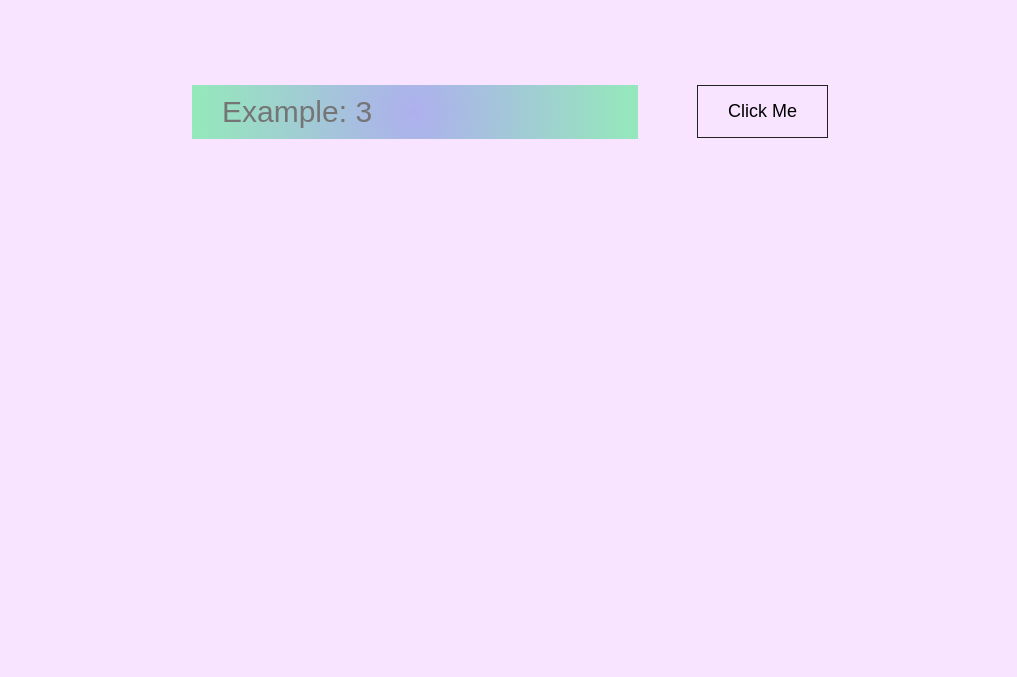
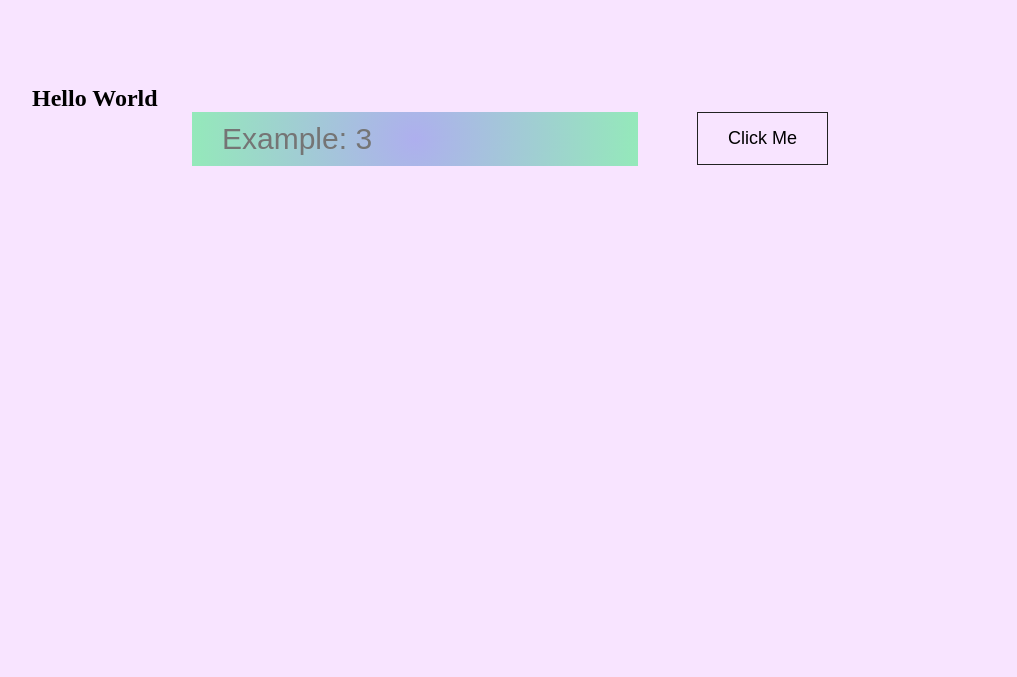
Before and after one commit to aboutamirhamza/Multiplication-Table, a plain HTML site: page index.html in a window 1280 px wide. Shown: the part 123-800 px from the top of the page, without its empty margins (23-1040 px from the left). Drawn offline with Linux system fonts and the light colour scheme; a web font is replaced by a local one.

Commit message:
new changes

```diff
--- a/index.html
+++ b/index.html
@@ -7,11 +7,13 @@
     <link rel="stylesheet" href="css/style.css">
 </head>
 <body>
+    <!-- New Line Added -->
     <div id="namta">
         <div class="container">
             <div class="main">
                 <div class="heading"><h1>Multiplication table for everyone</h1></div>
                 <h3 class="output"></h3>
+                <h2>Hello World</h2>
                 <div class="table__main">
                 <div class="input"><input type="text" class="inputData" placeholder="Example: 3"></div>
                 <div class="biut"><button type="button" class="btn">Click Me</button></div>
```
